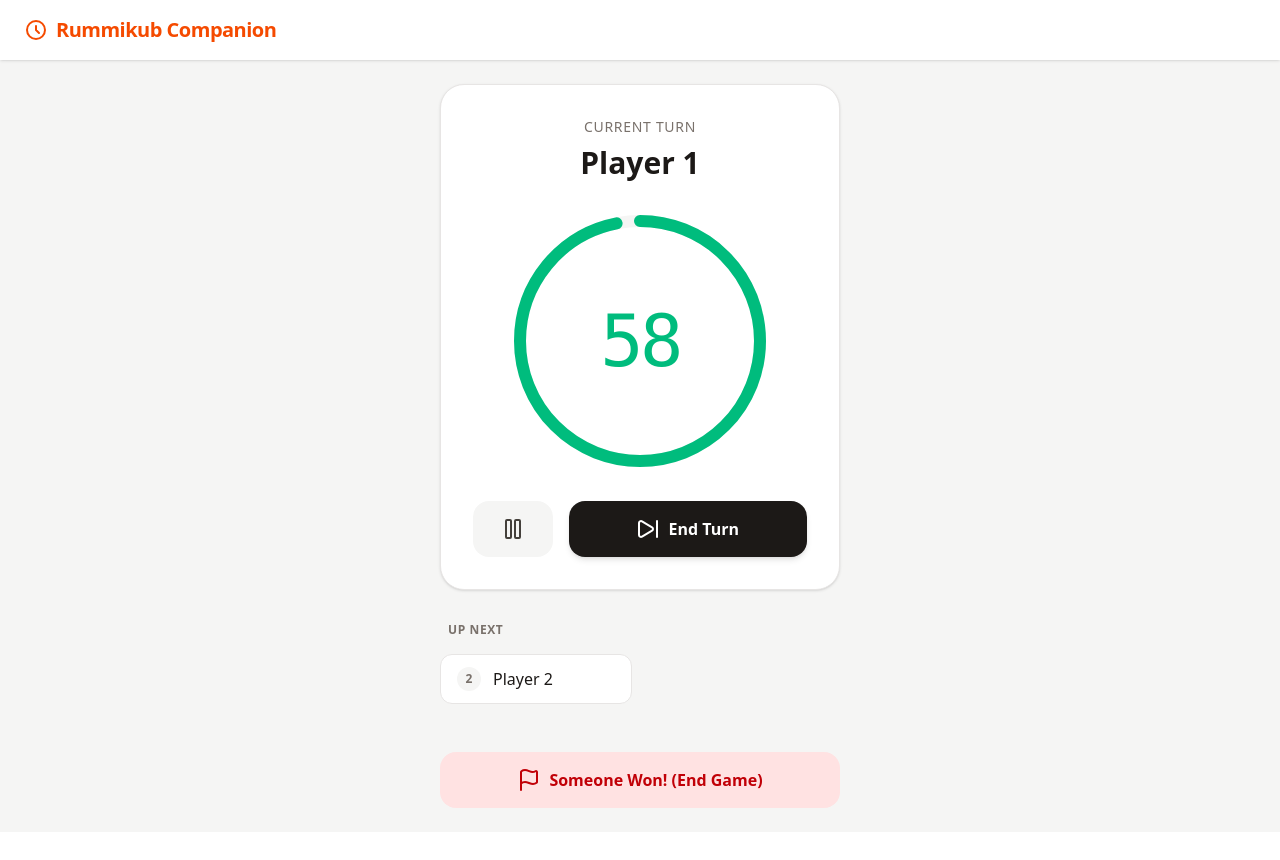
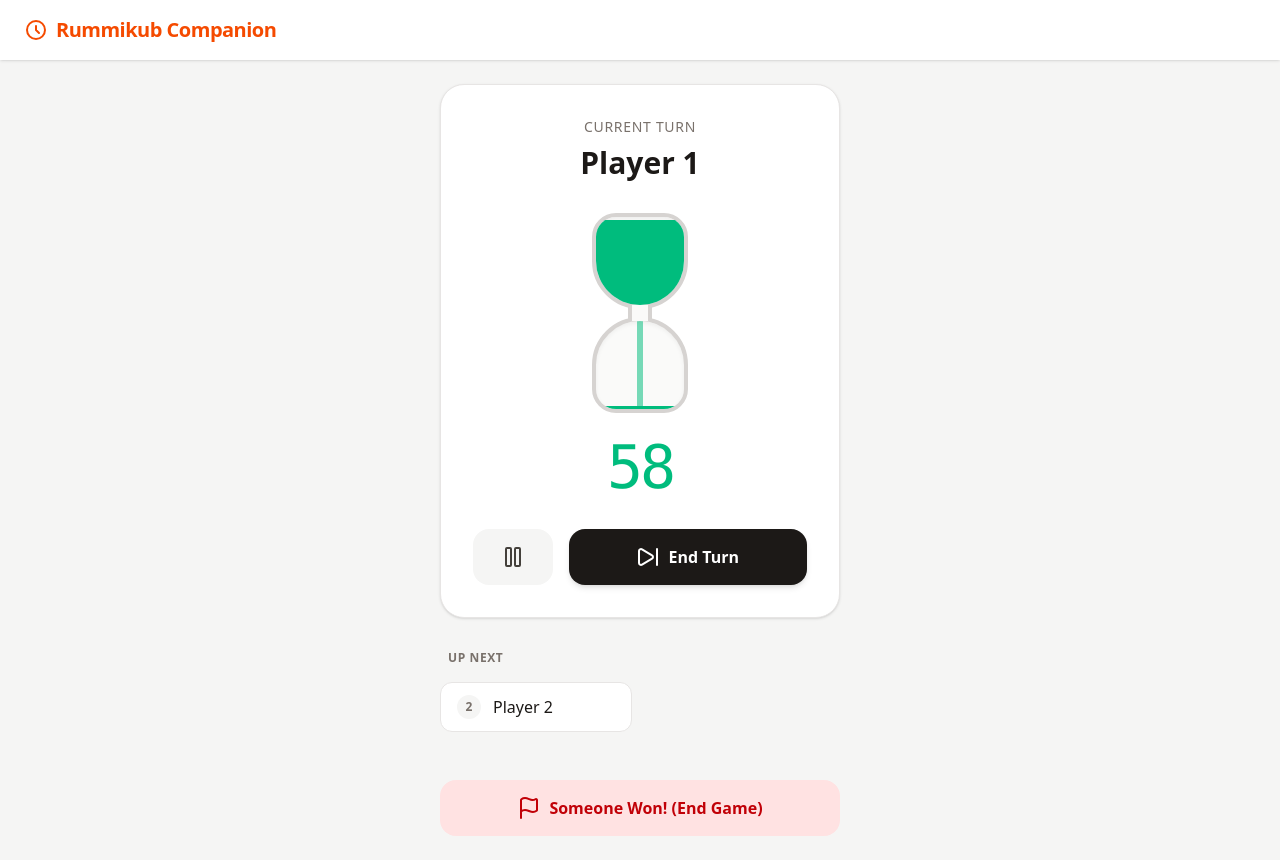
Before and after one commit to sam0610/rummikub, a React (Vite) app: page / in a window 1280 px wide. Both pictures are taken after a click on the button "Start Game". Before the commit the page ends 832 px from the top, so only its background shows below. Built offline with nearby package versions, Linux system fonts and the light colour scheme.

Commit message:
feat: Update timer styling and title
Refactors the timer component to use conditional background colors for progress. Updates the application title to reflect its Rummikub purpose.

```diff
--- a/index.html
+++ b/index.html
@@ -3,7 +3,7 @@
   <head>
     <meta charset="UTF-8" />
     <meta name="viewport" content="width=device-width, initial-scale=1.0" />
-    <title>My Google AI Studio App</title>
+    <title>RummiKub Counter</title>
   </head>
   <body>
     <div id="root"></div>
--- a/src/components/Timer.tsx
+++ b/src/components/Timer.tsx
@@ -38,8 +38,14 @@ export function Timer({ players, timeLimit, onEndGame }: TimerProps) {
 
   const percentage = timeLeft / timeLimit;
   let colorClass = "text-emerald-500";
-  if (percentage < 0.25) colorClass = "text-red-500";
-  else if (percentage < 0.5) colorClass = "text-orange-500";
+  let bgColorClass = "bg-emerald-500";
+  if (percentage < 0.25) {
+    colorClass = "text-red-500";
+    bgColorClass = "bg-red-500";
+  } else if (percentage < 0.5) {
+    colorClass = "text-orange-500";
+    bgColorClass = "bg-orange-500";
+  }
 
   return (
     <motion.div initial={{ opacity: 0, scale: 0.95 }} animate={{ opacity: 1, scale: 1 }} className="flex flex-col items-center">
@@ -47,30 +53,39 @@ export function Timer({ players, timeLimit, onEndGame }: TimerProps) {
         <div className="text-stone-500 font-medium uppercase tracking-wider text-sm mb-2">Current Turn</div>
         <h2 className="text-3xl font-bold text-stone-900 mb-8">{currentPlayer.name}</h2>
 
-        <div className="relative w-64 h-64 flex items-center justify-center mb-8">
-          <svg className="absolute inset-0 w-full h-full -rotate-90">
-            <circle
-              cx="128"
-              cy="128"
-              r="120"
-              fill="none"
-              stroke="#f5f5f4"
-              strokeWidth="12"
-            />
-            <circle
-              cx="128"
-              cy="128"
-              r="120"
-              fill="none"
-              stroke="currentColor"
-              strokeWidth="12"
-              strokeDasharray={2 * Math.PI * 120}
-              strokeDashoffset={2 * Math.PI * 120 * (1 - percentage)}
-              className={`transition-all duration-1000 ease-linear ${colorClass}`}
-              strokeLinecap="round"
-            />
-          </svg>
-          <div className={`text-7xl font-mono font-light tracking-tighter ${colorClass}`}>
+        <div className="flex flex-col items-center justify-center mb-8 gap-6">
+          <motion.div
+            key={currentPlayerIndex}
+            initial={{ rotate: 180 }}
+            animate={{ rotate: 0 }}
+            transition={{ duration: 0.6, type: "spring", bounce: 0.5 }}
+            className="relative flex flex-col items-center justify-center"
+          >
+            {/* Top Bulb */}
+            <div className="w-24 h-24 border-4 border-stone-300 rounded-t-3xl rounded-b-[48px] relative overflow-hidden bg-stone-50 z-10 shadow-inner">
+              <div
+                className={`absolute bottom-0 w-full transition-all duration-1000 ease-linear ${bgColorClass}`}
+                style={{ height: `${percentage * 100}%` }}
+              />
+            </div>
+
+            {/* Neck */}
+            <div className="w-6 h-4 border-l-4 border-r-4 border-stone-300 bg-stone-50 z-20 -my-1" />
+
+            {/* Bottom Bulb */}
+            <div className="w-24 h-24 border-4 border-stone-300 rounded-b-3xl rounded-t-[48px] relative overflow-hidden bg-stone-50 z-10 shadow-inner flex justify-center">
+              {/* Falling Sand Stream */}
+              {!isPaused && percentage > 0 && (
+                <div className={`absolute top-0 w-1.5 h-full ${bgColorClass} opacity-80 animate-pulse`} />
+              )}
+              <div
+                className={`absolute bottom-0 w-full transition-all duration-1000 ease-linear ${bgColorClass}`}
+                style={{ height: `${(1 - percentage) * 100}%` }}
+              />
+            </div>
+          </motion.div>
+
+          <div className={`text-6xl font-mono font-light tracking-tighter ${colorClass}`}>
             {timeLeft}
           </div>
         </div>
```
